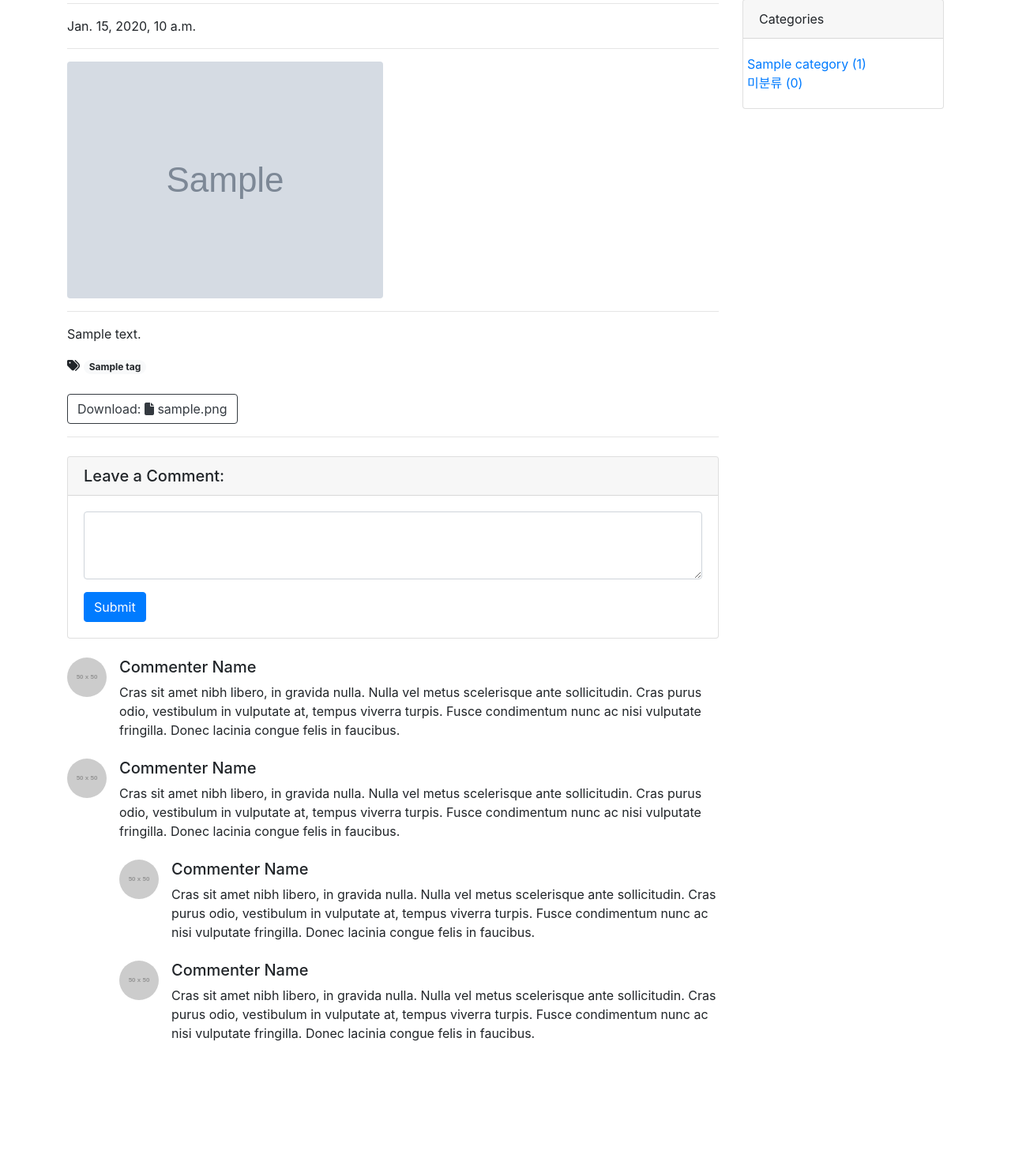
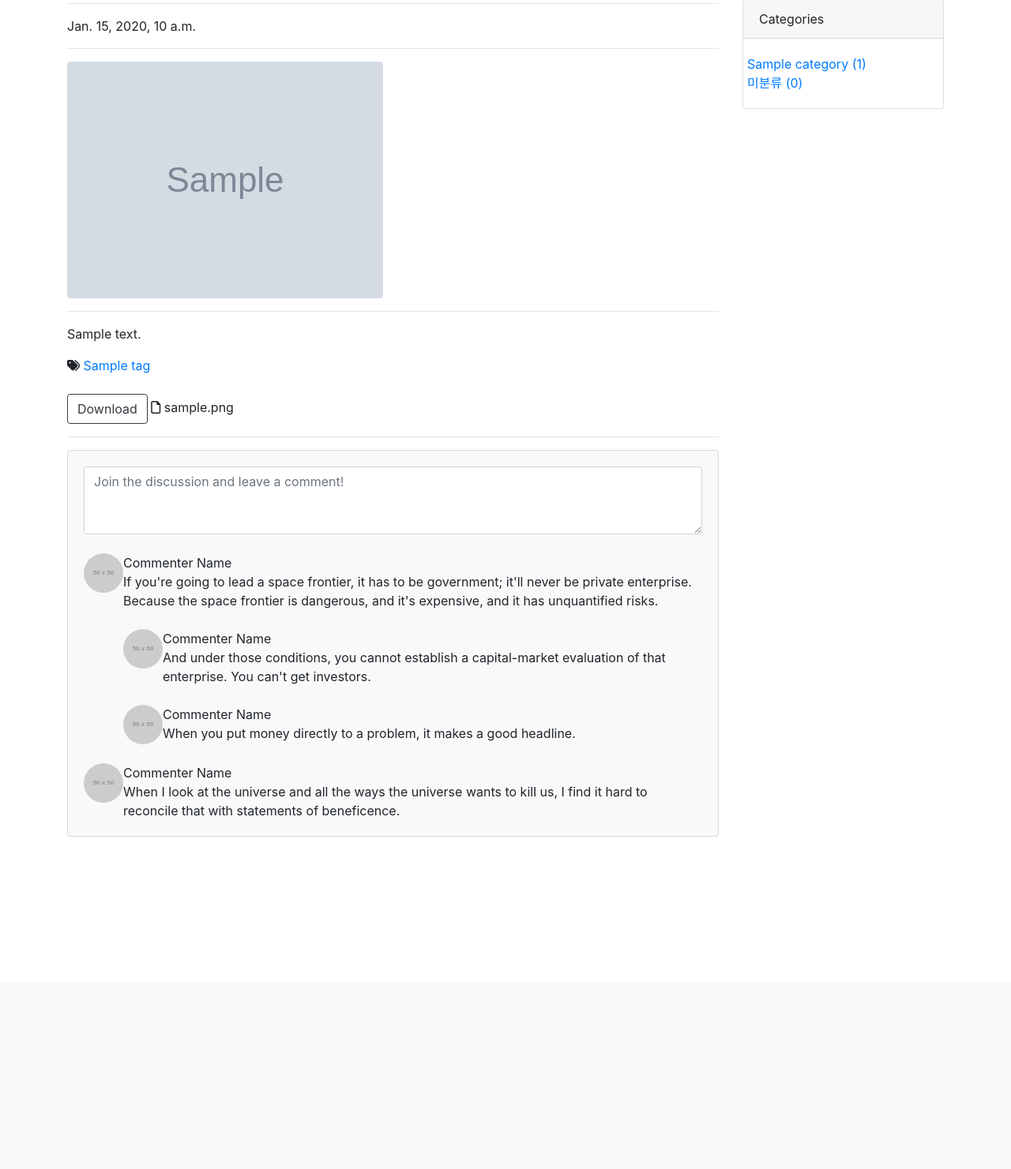
Before and after one commit to domicmeia/toy, a Django app: page /blog/1/ in a window 1280 px wide. Shown: the part 226-1707 px from the top of the page at 79% size. After the commit the page ends 1286 px from the top, so only its background shows below. Run offline with Django 4.2, Linux system fonts and the light colour scheme; tables that the repository leaves empty hold one stand-in row (values such as "Sample post"); grey boxes marked "Sample" are stand-in pictures; grey boxes labelled with a size stand in for pictures from a placeholder-image service; some libraries are stand-ins or nearby versions.

Commit message:
adding tag

```diff
--- a/blog/models.py
+++ b/blog/models.py
@@ -1,6 +1,18 @@
 from django.db import models
 from django.contrib.auth.models import User
 import os
+
+
+class Tag(models.Model):
+    name = models.CharField(max_length=50)
+    slug = models.SlugField(max_length=200, unique=True, allow_unicode=True)
+
+    def __str__(self):
+        return self.name
+
+    def get_absolute_url(self):
+        return f'/blog/tag/{self.slug}/'
+
 
 class Category(models.Model):
     name = models.CharField(max_length=50, unique=True)
@@ -15,29 +27,21 @@ class Category(models.Model):
     class Meta:
         verbose_name_plural = 'Categories'
 
-class Tag(models.Model):
-    name = models.CharField(max_length=50)
-    slug = models.SlugField(max_length=200, unique=True, allow_unicode=True)
 
-    def __str__(self):
-        return self.name
-
-    def get_absolute_url(self):
-        return f'/blog/category/{self.slug}/'
-
-# Create your models here.
 class Post(models.Model):
     title = models.CharField(max_length=30)
     hook_text = models.CharField(max_length=100, blank=True)
     content = models.TextField()
 
     head_image = models.ImageField(upload_to='blog/images/%Y/%m/%d/', blank=True)
-    file_upload = models.FileField(upload_to='blog/files/%Y/%m/%d', blank=True)
+    file_upload = models.FileField(upload_to='blog/files/%Y/%m/%d/', blank=True)
     created_at = models.DateTimeField(auto_now_add=True)
     updated_at = models.DateTimeField(auto_now=True)
 
     author = models.ForeignKey(User, null=True, on_delete=models.SET_NULL)
+
     category = models.ForeignKey(Category, null=True, blank=True, on_delete=models.SET_NULL)
+
     tags = models.ManyToManyField(Tag, blank=True)
 
     def __str__(self):
@@ -49,5 +53,6 @@ class Post(models.Model):
     def get_file_name(self):
         return os.path.basename(self.file_upload.name)
 
-    def get_file_ext(self):
+    def get_file_exit(self):
         return self.get_file_name().split('.')[-1]
+# Create your models here.
--- a/blog/templates/blog/post_detail.html
+++ b/blog/templates/blog/post_detail.html
@@ -1,7 +1,9 @@
 {% extends 'blog/base.html' %}
+
 {% block head_title %}
     {{ post.title }} - Blog
 {% endblock %}
+
 {% block main_area %}
     <div id="post-area">
         {% if post.category %}
@@ -9,24 +11,21 @@
         {% else %}
             <span class="badge badge-secondary float-right">미분류</span>
         {% endif %}
-        <!-- Title -->
+        <!-- title-->
         <h1 class="mt-4">{{ post.title }}</h1>
         <h5 class="text-muted">{{ post.hook_text }}</h5>
-
-        <!-- Author -->
+        <!-- Author-->
         <p class="lead">
             by
-          <a href="#">{{ post.author | upper }}</a>
+            <a href="#">{{ post.author | upper}}</a>
         </p>
 
         <hr>
-
-        <!-- Date/Time -->
+        <!-- Date/time -->
         <p>{{ post.created_at }}</p>
 
         <hr>
-
-        <!-- Preview Image -->
+        <!-- Preview image-->
         {% if post.head_image %}
             <img class="img-fluid rounded" src="{{ post.head_image.url }}" alt="{{ post.title }} head_image">
         {% else %}
@@ -34,87 +33,81 @@
         {% endif %}
         <hr>
 
-
-        <!-- Post Content -->
+        <!-- Post content-->
         <p>{{ post.content }}</p>
 
         {% if post.tags.exists %}
             <i class="fas fa-tags"></i>
-                        {% for tag in post.tags.iterator %}
-                            <a href="{{ tag.get_absolute_url }}"><span class="badge badge-pill badge-light">
-                                {{ tag }}</span></a>
+            {% for tag in post.tags.all %}
+                <a href="{{ tag.get_absolute_url }}">{{ tag }}</a>
             {% endfor %}
             <br/>
             <br/>
         {% endif %}
 
         {% if post.file_upload %}
-          <a href="{{ post.file_upload.url }}" class="btn btn-outline-dark" role="button">
-            Download:
+            <a href="{{ post.file_upload.url }}" class="btn btn-outline-dark" role="button" download> Download</a>
+            {% if post.get_file_ext == 'csv' %}
+                <i class="fas fa-file-csv"></i>
+            {% elif post.get_file_ext == 'xlsx' or post.get_file_ext == 'xls' %}
+                <i class="fas fa-file-excel"></i>
+            {% elif post.get_file_ext == 'docx' or post.get_file_ext == 'doc' %}
+                <i class="fas fa-file-word"></i>
+            {% else %}
+                <i class="far fa-file"></i>
+            {% endif %}
 
-            {% if post.get_file_ext == 'csv' %}
-              <i class="fa-sharp fa-solid fa-file-csv"></i>
-            {% elif post.get_file_ext == 'xlsx' or post.get_file_ext == 'xls' %}
-              <i class="fa-sharp fa-solid fa-file-excel"></i>
-            {% elif post.get_file_ext == 'docx' or post.get_file_ext == 'doc' %}
-              <i class="fa-sharp fa-solid fa-file-word"></i>
-            {% else %}
-              <i class="fa-sharp fa-solid fa-file"></i>
-            {% endif %}
         {{ post.get_file_name }}
-          </a>
+
         {% endif %}
 
         <hr>
     </div>
 
     <div id="comment-area">
-        <!-- Comments Form -->
-        <div class="card my-4">
-          <h5 class="card-header">Leave a Comment:</h5>
+         <!-- Comments section-->
+        <section class="mb-5">
+            <div class="card bg-light">
                 <div class="card-body">
-            <form>
-              <div class="form-group">
-                <textarea class="form-control" rows="3"></textarea>
-              </div>
-              <button type="submit" class="btn btn-primary">Submit</button>
-            </form>
+                    <!-- Comment form-->
+                    <form class="mb-4"><textarea class="form-control" rows="3" placeholder="Join the discussion and leave a comment!"></textarea></form>
+                    <!-- Comment with nested comments-->
+                    <div class="d-flex mb-4">
+                        <!-- Parent comment-->
+                        <div class="flex-shrink-0"><img class="rounded-circle" src="https://dummyimage.com/50x50/ced4da/6c757d.jpg" alt="..." /></div>
+                        <div class="ms-3">
+                            <div class="fw-bold">Commenter Name</div>
+                                If you're going to lead a space frontier, it has to be government; it'll never be private enterprise. Because the space frontier is dangerous, and it's expensive, and it has unquantified risks.
+                            <!-- Child comment 1-->
+                            <div class="d-flex mt-4">
+                                <div class="flex-shrink-0"><img class="rounded-circle" src="https://dummyimage.com/50x50/ced4da/6c757d.jpg" alt="..." /></div>
+                                <div class="ms-3">
+                                    <div class="fw-bold">Commenter Name</div>
+                                    And under those conditions, you cannot establish a capital-market evaluation of that enterprise. You can't get investors.
                                 </div>
                             </div>
-
-        <!-- Single Comment -->
-        <div class="media mb-4">
-          <img class="d-flex mr-3 rounded-circle" src="http://placehold.it/50x50" alt="">
-          <div class="media-body">
-            <h5 class="mt-0">Commenter Name</h5>
-            Cras sit amet nibh libero, in gravida nulla. Nulla vel metus scelerisque ante sollicitudin. Cras purus odio, vestibulum in vulputate at, tempus viverra turpis. Fusce condimentum nunc ac nisi vulputate fringilla. Donec lacinia congue felis in faucibus.
-          </div>
-        </div>
-
-        <!-- Comment with nested comments -->
-        <div class="media mb-4">
-          <img class="d-flex mr-3 rounded-circle" src="http://placehold.it/50x50" alt="">
-          <div class="media-body">
-            <h5 class="mt-0">Commenter Name</h5>
-            Cras sit amet nibh libero, in gravida nulla. Nulla vel metus scelerisque ante sollicitudin. Cras purus odio, vestibulum in vulputate at, tempus viverra turpis. Fusce condimentum nunc ac nisi vulputate fringilla. Donec lacinia congue felis in faucibus.
-
-            <div class="media mt-4">
-              <img class="d-flex mr-3 rounded-circle" src="http://placehold.it/50x50" alt="">
-              <div class="media-body">
-                <h5 class="mt-0">Commenter Name</h5>
-                Cras sit amet nibh libero, in gravida nulla. Nulla vel metus scelerisque ante sollicitudin. Cras purus odio, vestibulum in vulputate at, tempus viverra turpis. Fusce condimentum nunc ac nisi vulputate fringilla. Donec lacinia congue felis in faucibus.
-              </div>
-            </div>
-
-            <div class="media mt-4">
-              <img class="d-flex mr-3 rounded-circle" src="http://placehold.it/50x50" alt="">
-              <div class="media-body">
-                <h5 class="mt-0">Commenter Name</h5>
-                Cras sit amet nibh libero, in gravida nulla. Nulla vel metus scelerisque ante sollicitudin. Cras purus odio, vestibulum in vulputate at, tempus viverra turpis. Fusce condimentum nunc ac nisi vulputate fringilla. Donec lacinia congue felis in faucibus.
-              </div>
-            </div>
-
+                            <!-- Child comment 2-->
+                            <div class="d-flex mt-4">
+                                <div class="flex-shrink-0"><img class="rounded-circle" src="https://dummyimage.com/50x50/ced4da/6c757d.jpg" alt="..." /></div>
+                                <div class="ms-3">
+                                    <div class="fw-bold">Commenter Name</div>
+                                    When you put money directly to a problem, it makes a good headline.
                                 </div>
                             </div>
                         </div>
+                    </div>
+                    <!-- Single comment-->
+                    <div class="d-flex">
+                        <div class="flex-shrink-0"><img class="rounded-circle" src="https://dummyimage.com/50x50/ced4da/6c757d.jpg" alt="..." /></div>
+                        <div class="ms-3">
+                            <div class="fw-bold">Commenter Name</div>
+                            When I look at the universe and all the ways the universe wants to kill us, I find it hard to reconcile that with statements of beneficence.
+                        </div>
+                    </div>
+                </div>
+            </div>
+        </section>
+
+    </div>
+
 {% endblock %}
--- a/blog/urls.py
+++ b/blog/urls.py
@@ -2,10 +2,10 @@ from django.urls import path
 from . import views
 
 urlpatterns = [
+    # path('<int:pk>/', views.single_post_page),
+    # path('', views.index),
     path('tag/<str:slug>/', views.tag_page),
     path('category/<str:slug>/', views.category_page),
+    path('', views.PostList.as_view()),
     path('<int:pk>/', views.PostDetail.as_view()),
-    path('', views.PostList.as_view()),
-    # path('<int:pk>/', views.single_post_page),
-    # path('', views.index),
 ]
--- a/blog/views.py
+++ b/blog/views.py
@@ -3,6 +3,7 @@ from django.views.generic import ListView, DetailView
 from .models import Post, Category, Tag
 
 # Create your views here.
+
 
 class PostList(ListView):
     model = Post
@@ -14,6 +15,7 @@ class PostList(ListView):
         context['no_category_post_count'] = Post.objects.filter(category=None).count()
         return context
 
+
 class PostDetail(DetailView):
     model = Post
 
@@ -23,28 +25,6 @@ class PostDetail(DetailView):
         context['no_category_post_count'] = Post.objects.filter(category=None).count()
         return context
 
-
-# def index(request):
-#     posts = Post.objects.all().order_by('-pk')
-#
-#     return render(
-#         request,
-#         'blog/index.html',
-#         {
-#             'posts': posts,
-#         }
-#     )
-#
-def single_post_page(request, pk):
-    post = Post.objects.get(pk=pk)
-
-    return render(
-        request,
-        'blog/single_post_page.html',
-        {
-            'post': post,
-        }
-    )
 
 def category_page(request, slug):
     if slug == 'no_category':
@@ -65,9 +45,11 @@ def category_page(request, slug):
         }
     )
 
+
 def tag_page(request, slug):
     tag = Tag.objects.get(slug=slug)
     post_list = tag.post_set.all()
+
     return render(
         request,
         'blog/post_list.html',
@@ -75,6 +57,28 @@ def tag_page(request, slug):
             'post_list': post_list,
             'tag': tag,
             'categories': Category.objects.all(),
-            'no_category_post_count': Post.objects.filter(category=None).cout(),
+            'no_category_post_count': Post.objects.filter(category=None).count(),
         }
     )
+
+# def index(request):
+#     posts = Post.objects.all().order_by('-pk')
+#
+#     return render(
+#         request,
+#         'blog/post_list.html',
+#         {
+#             'posts': posts,
+#         }
+#     )
+
+
+# def single_post_page(request, pk):
+#     post = Post.objects.get(pk=pk)
+#     return render(
+#         request,
+#         'blog/single_post_page.html',
+#         {
+#             'post': post,
+#         }
+#     )
```
Also changed, not shown: blog/templates/blog/post_list.html (+10 -9 lines), blog/tests.py (+67 -43 lines). Lines whose indentation alone changed are shown as unchanged.
